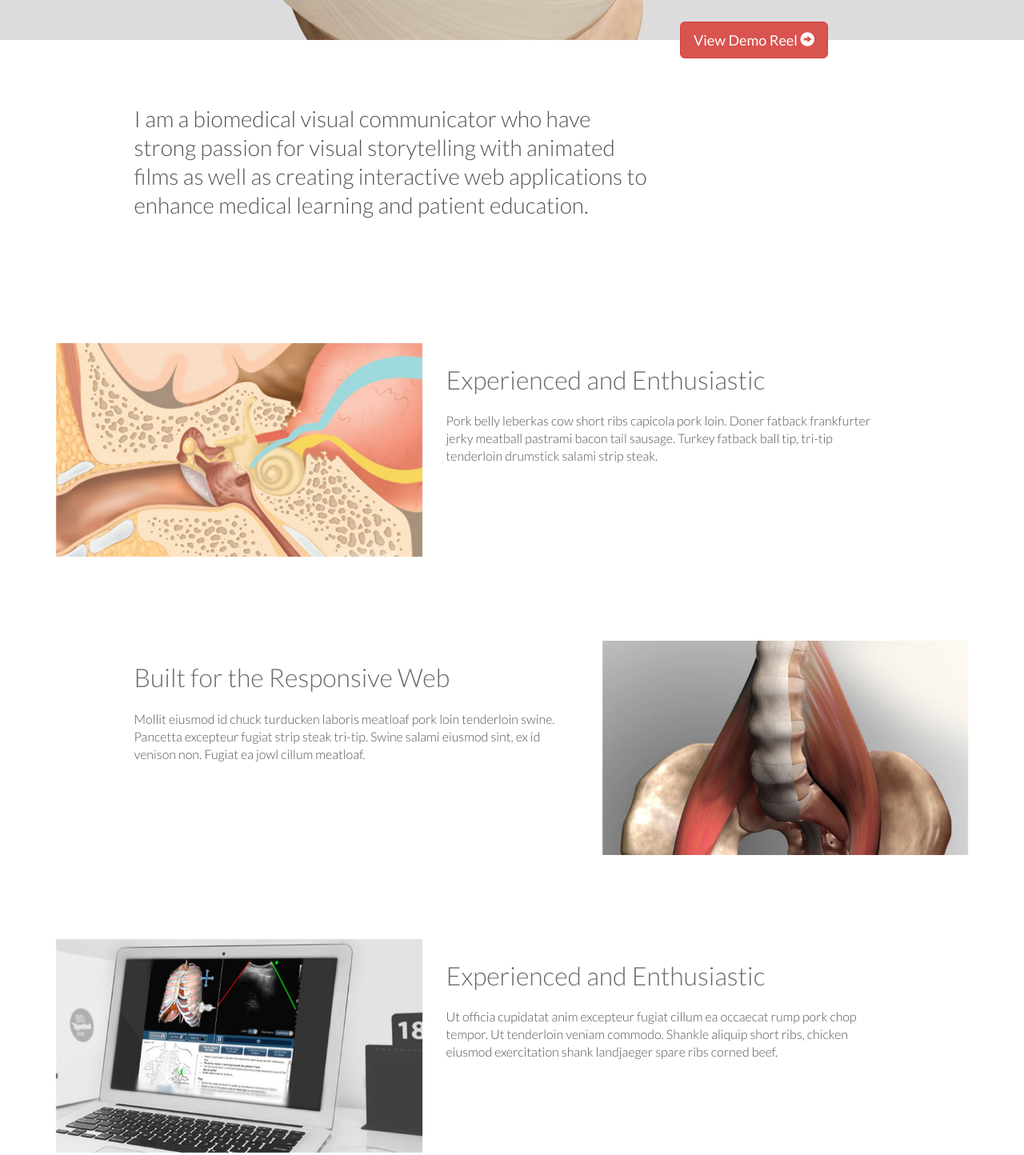
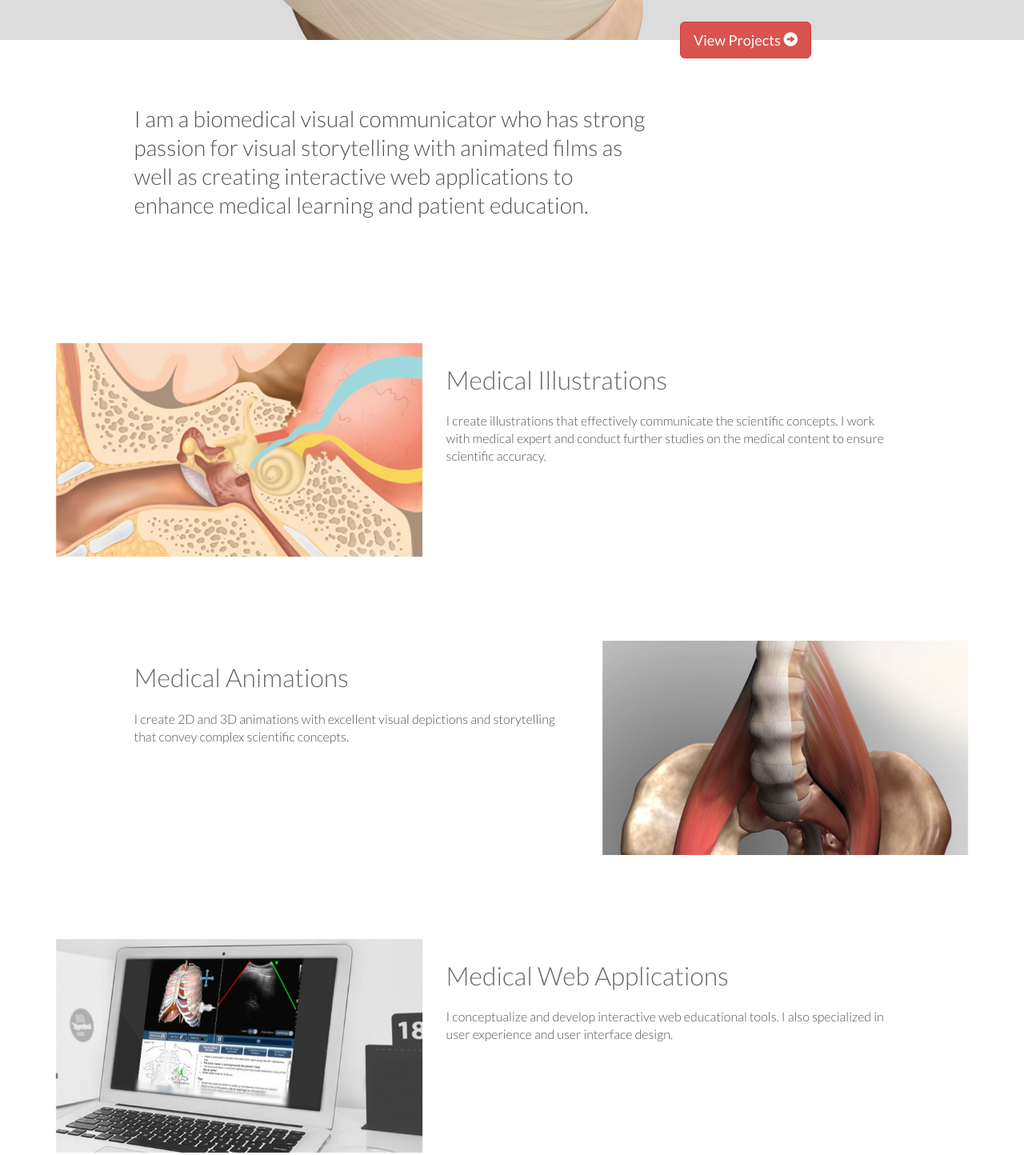
Before and after one commit to jyichunlin/jyichunlin.github.io, a plain HTML site: page index.html in a window 1280 px wide. Shown: the part 640-2084 px from the top of the page at 80% size. Drawn offline with Linux system fonts and the light colour scheme; some packages are replaced by stand-ins of ours.

Commit message:
home page text

```diff
--- a/index.html
+++ b/index.html
@@ -129,10 +129,10 @@
         <div class="container">
           <div class="row">
             <div class="col-md-3 col-md-push-8">
-              <button id="demo-btn" class="btn btn-danger btn-lg">View Demo Reel <span class="glyphicon glyphicon-circle-arrow-right" aria-hidden="true"></span></button>
+              <a id="demo-btn" class="btn btn-danger btn-lg" href="portfolio.html">View Projects <span class="glyphicon glyphicon-circle-arrow-right" aria-hidden="true"></span></a>
             </div>
             <div class="col-md-7 col-md-pull-2">
-                <p>I am a biomedical visual communicator who have strong passion for visual storytelling with animated films as well as creating interactive web applications to enhance medical learning and patient education.</p>
+                <p>I am a biomedical visual communicator who has strong passion for visual storytelling with animated films as well as creating interactive web applications to enhance medical learning and patient education.</p>
             </div>
           </div>
         </div>
@@ -183,30 +183,30 @@
             <div class="row">
                 <div class="single-features">
                     <div class="col-sm-5 wow fadeInLeft" data-wow-duration="500ms" data-wow-delay="300ms">
-                        <img src="images/home/feature1.jpg" class="img-responsive" alt="">
+                        <a href="portfolio-details.html?schwannoma"><img src="images/home/feature1.jpg" class="img-responsive" alt=""></a>
                     </div>
                     <div class="col-sm-6 wow fadeInRight" data-wow-duration="500ms" data-wow-delay="300ms">
-                        <h2>Experienced and Enthusiastic</h2>
-                        <P>Pork belly leberkas cow short ribs capicola pork loin. Doner fatback frankfurter jerky meatball pastrami bacon tail sausage. Turkey fatback ball tip, tri-tip tenderloin drumstick salami strip steak.</P>
+                        <a href="portfolio-details.html?schwannoma"><h2>Medical Illustrations</h2></a>
+                        <p>I create illustrations that effectively communicate the scientific concepts. I work with medical expert and conduct further studies on the medical content to ensure scientific accuracy.</p>
                     </div>
                 </div>
                 <div class="single-features">
 
                     <div class="col-sm-5 col-sm-push-7 wow fadeInRight" data-wow-duration="500ms" data-wow-delay="300ms">
-                        <img src="images/home/feature2.jpg" class="img-responsive" alt="">
+                        <a href="portfolio-details.html?lbp"><img src="images/home/feature2.jpg" class="img-responsive" alt=""></a>
                     </div>
                     <div class="col-sm-6 col-sm-pull-4 wow fadeInLeft" data-wow-duration="500ms" data-wow-delay="300ms">
-                        <h2>Built for the Responsive Web</h2>
-                        <P>Mollit eiusmod id chuck turducken laboris meatloaf pork loin tenderloin swine. Pancetta excepteur fugiat strip steak tri-tip. Swine salami eiusmod sint, ex id venison non. Fugiat ea jowl cillum meatloaf.</P>
+                        <a href="portfolio-details.html?lbp"><h2>Medical Animations</h2></a>
+                        <p>I create 2D and 3D animations with excellent visual depictions and storytelling that convey complex scientific concepts.</p>
                     </div>
                 </div>
                 <div class="single-features">
                     <div class="col-sm-5 wow fadeInLeft" data-wow-duration="500ms" data-wow-delay="300ms">
-                        <img src="images/home/feature3.jpg" class="img-responsive" alt="">
+                        <a href="portfolio-details.html?pocus"><img src="images/home/feature3.jpg" class="img-responsive" alt=""></a>
                     </div>
                     <div class="col-sm-6 wow fadeInRight" data-wow-duration="500ms" data-wow-delay="300ms">
-                        <h2>Experienced and Enthusiastic</h2>
-                        <P>Ut officia cupidatat anim excepteur fugiat cillum ea occaecat rump pork chop tempor. Ut tenderloin veniam commodo. Shankle aliquip short ribs, chicken eiusmod exercitation shank landjaeger spare ribs corned beef.</P>
+                        <a href="portfolio-details.html?pocus"><h2>Medical Web Applications</h2></a>
+                        <p>I conceptualize and develop interactive web educational tools. I also specialized in user experience and user interface design.</p>
                     </div>
                 </div>
             </div>
```
Also changed, not shown: about.html (+3 -3 lines).
